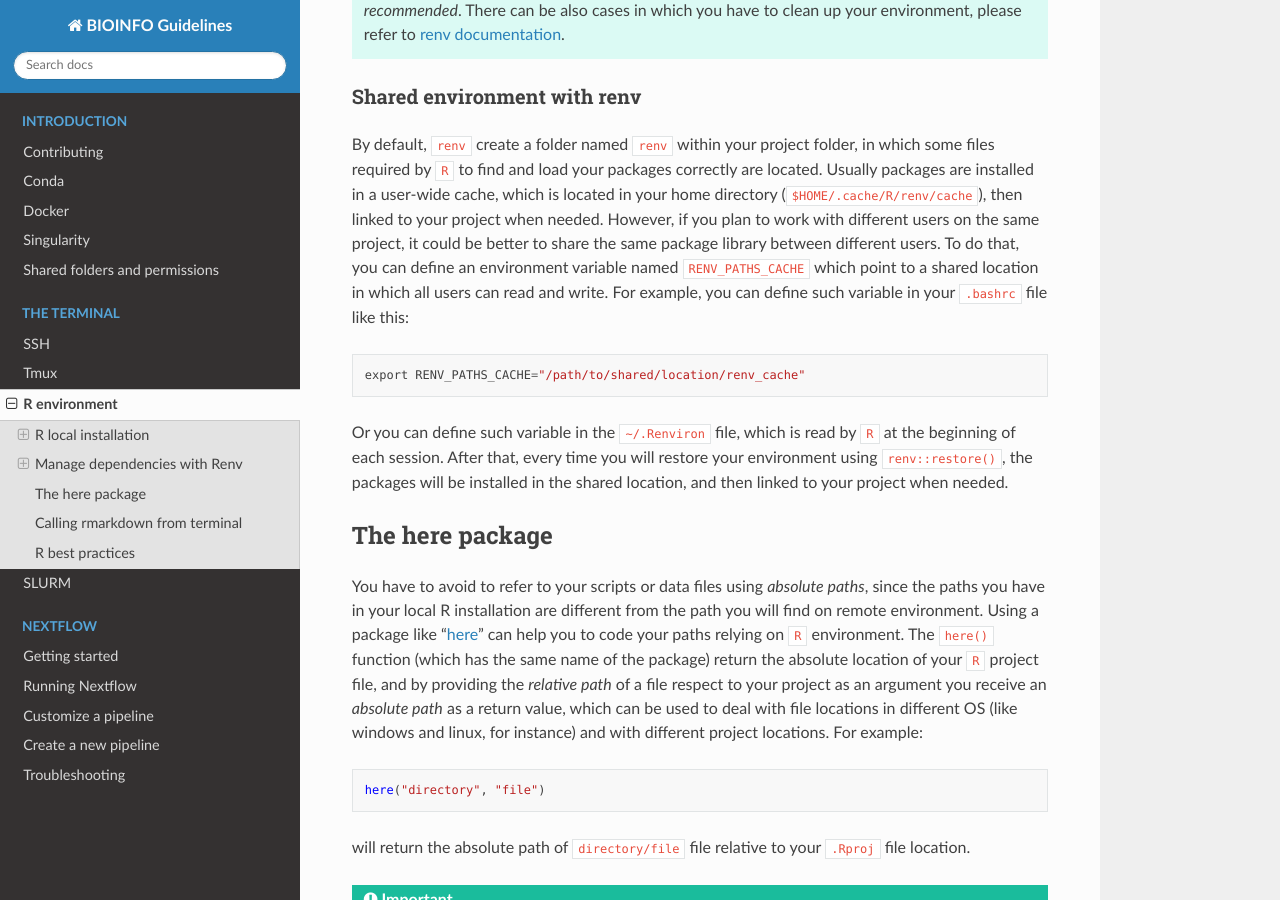
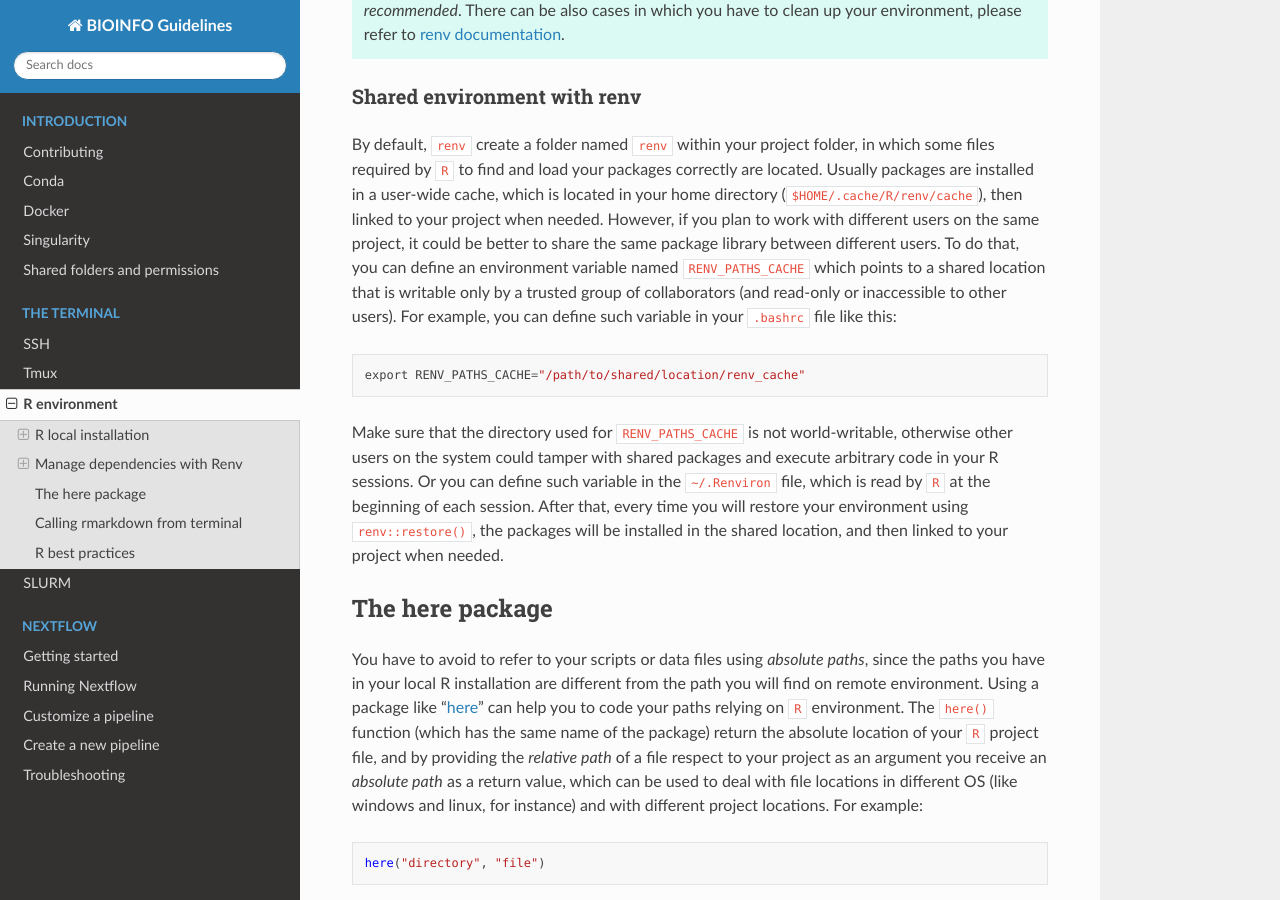
Before and after one commit to cnr-ibba/BIOINFO-guidelines, a Sphinx documentation site: the page built from docs/terminal/R.rst, in a window 1280 px wide and 900 px high, scrolled down 4226 px. Built offline with Sphinx 7.4.7 and the Read the Docs theme 3.1.0, drawn with Linux system fonts in a browser that asks for light colours.

Commit message:
:recycle: update docs/terminal/R.rst
some notes on renv shared cache

Co-authored-by: Copilot <175728472+Copilot@users.noreply.github.com>

```diff
--- a/docs/terminal/R.rst
+++ b/docs/terminal/R.rst
@@ -213,12 +213,16 @@ in your home directory (``$HOME/.cache/R/renv/cache``), then linked to your proj
 when needed. However, if you plan to work with different users on the same project,
 it could be better to share the same package library between different users.
 To do that, you can define an environment variable
-named ``RENV_PATHS_CACHE`` which point to a shared location in which all users
-can read and write. For example, you can define such variable in your ``.bashrc``
+named ``RENV_PATHS_CACHE`` which points to a shared location that is writable only
+by a trusted group of collaborators (and read-only or inaccessible to other users).
+For example, you can define such variable in your ``.bashrc``
 file like this::
 
   export RENV_PATHS_CACHE="/path/to/shared/location/renv_cache"
 
+Make sure that the directory used for ``RENV_PATHS_CACHE`` is not world-writable,
+otherwise other users on the system could tamper with shared packages and execute
+arbitrary code in your R sessions.
 Or you can define such variable in the ``~/.Renviron`` file, which is read by ``R``
 at the beginning of each session. After that, every time you will restore your
 environment using ``renv::restore()``, the packages will be installed in the shared
```
